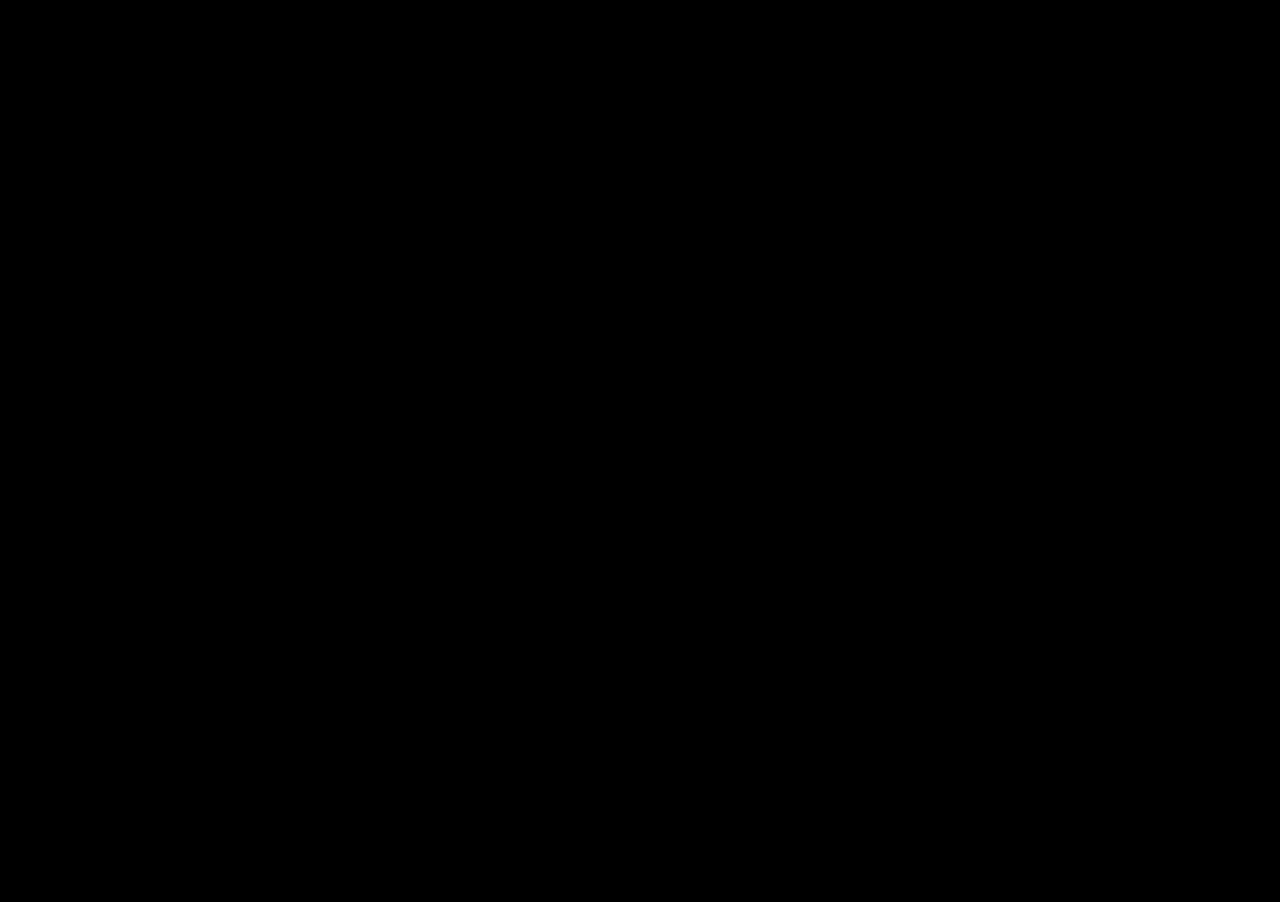
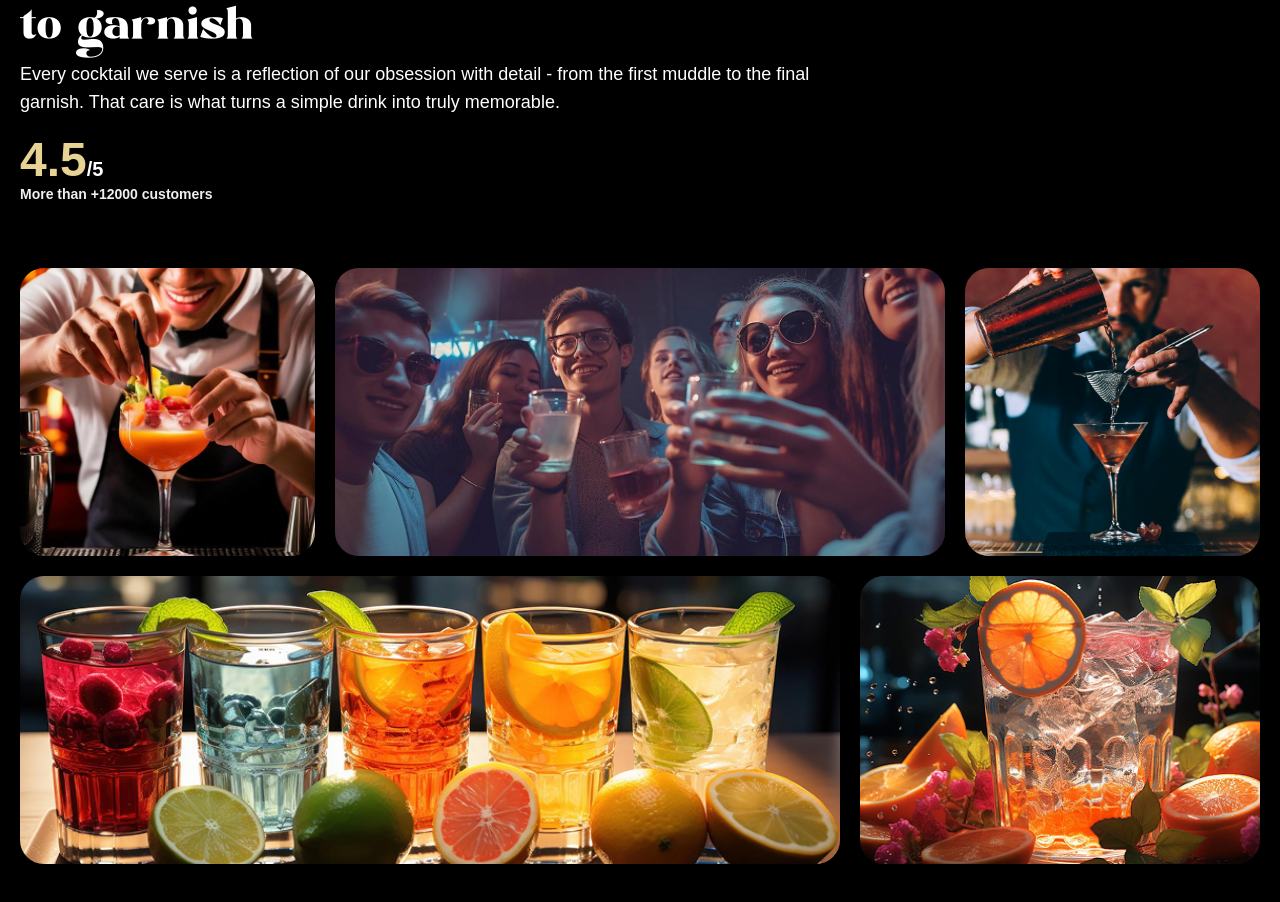
Before and after one commit to Jay09990/mojito, a React (Vite) app: page / in a window 1280 px wide. Shown: the part 1900-2802 px from the top of the page. Before the commit the page ends 1600 px from the top, so only its background shows below. Built offline with nearby package versions, Linux system fonts and the light colour scheme; a web font is replaced by a local one.

Commit message:
done about section

```diff
--- a/src/App.jsx
+++ b/src/App.jsx
@@ -5,6 +5,7 @@
 import Navbar from "./components/Navbar.jsx";
 import Hero from "./components/Hero.jsx";
 import Cocktails from "./components/cocktails.jsx";
+import About from "./components/About.jsx";
 
 gsap.registerPlugin(ScrollTrigger, SplitText);
 
@@ -14,6 +15,7 @@
       <Navbar />
       <Hero />
       <Cocktails />
+      <About />
     </main>
   );
 };
--- /dev/null
+++ b/src/components/About.jsx
@@ -0,0 +1,98 @@
+import { useGSAP } from "@gsap/react";
+import gsap from "gsap";
+import { SplitText } from "gsap/all";
+import React from "react";
+
+const About = () => {
+  useGSAP(() => {
+    const titleSplit = SplitText.create("#about h2", {
+      type: "words",
+    });
+
+    const scrollTimeline = gsap.timeline({
+      scrollTrigger: {
+        trigger: "#about",
+        start: "top center",
+      },
+    });
+
+    scrollTimeline
+      .from(titleSplit.words, {
+        opacity: 0,
+        duration: 1,
+        yPercent: 100,
+        ease: "expo.out",
+        stagger: 0.02,
+      })
+      .from(".top-grid div, .bottom-grid div", {
+        opacity: 0,
+        duration: 1,
+        ease: "power1.inOut",
+        stagger: 0.04,
+      },'-=0.5');
+  });
+  return (
+    <div id="about">
+      <div className="mb-16 md:px-0 px-5">
+        <div className="content">
+          <div className="md:col-span-8">
+            <p className="badge">Best Cocktails</p>
+            <h2>
+              Where every details matter <span className="text-white">-</span>
+              from muddle to garnish
+            </h2>
+            <div className="sub-content">
+              <p>
+                Every cocktail we serve is a reflection of our obsession with
+                detail - from the first muddle to the final garnish. That care
+                is what turns a simple drink into truly memorable.
+              </p>
+              <div>
+                <p className="md-text-3xl text-xl font-bold">
+                  <span>4.5</span>/5
+                  <p className="text-sm text-white-100">
+                    More than +12000 customers
+                  </p>
+                </p>
+              </div>
+            </div>
+          </div>
+        </div>
+      </div>
+
+      <div className="top-grid">
+        <div className="md:col-span-3">
+          <div className="noisy">
+            <img src="/images/abt1.png" alt="gid-img-1" />
+          </div>
+        </div>
+        <div className="md:col-span-6">
+          <div className="noisy">
+            <img src="/images/abt2.png" alt="gid-img-2" />
+          </div>
+        </div>
+        <div className="md:col-span-3">
+          <div className="noisy">
+            <img src="/images/abt5.png" alt="gid-img-5" />
+          </div>
+        </div>
+      </div>
+
+
+      <div className="bottom-grid">
+        <div className="md:col-span-8">
+          <div className="noisy">
+            <img src="/images/abt3.png" alt="gid-img-3" />
+          </div>
+        </div>
+        <div className="md:col-span-4">
+          <div className="noisy">
+            <img src="/images/abt4.png" alt="gid-img-4" />
+          </div>
+        </div>
+      </div>
+    </div>
+  );
+};
+
+export default About;
```
